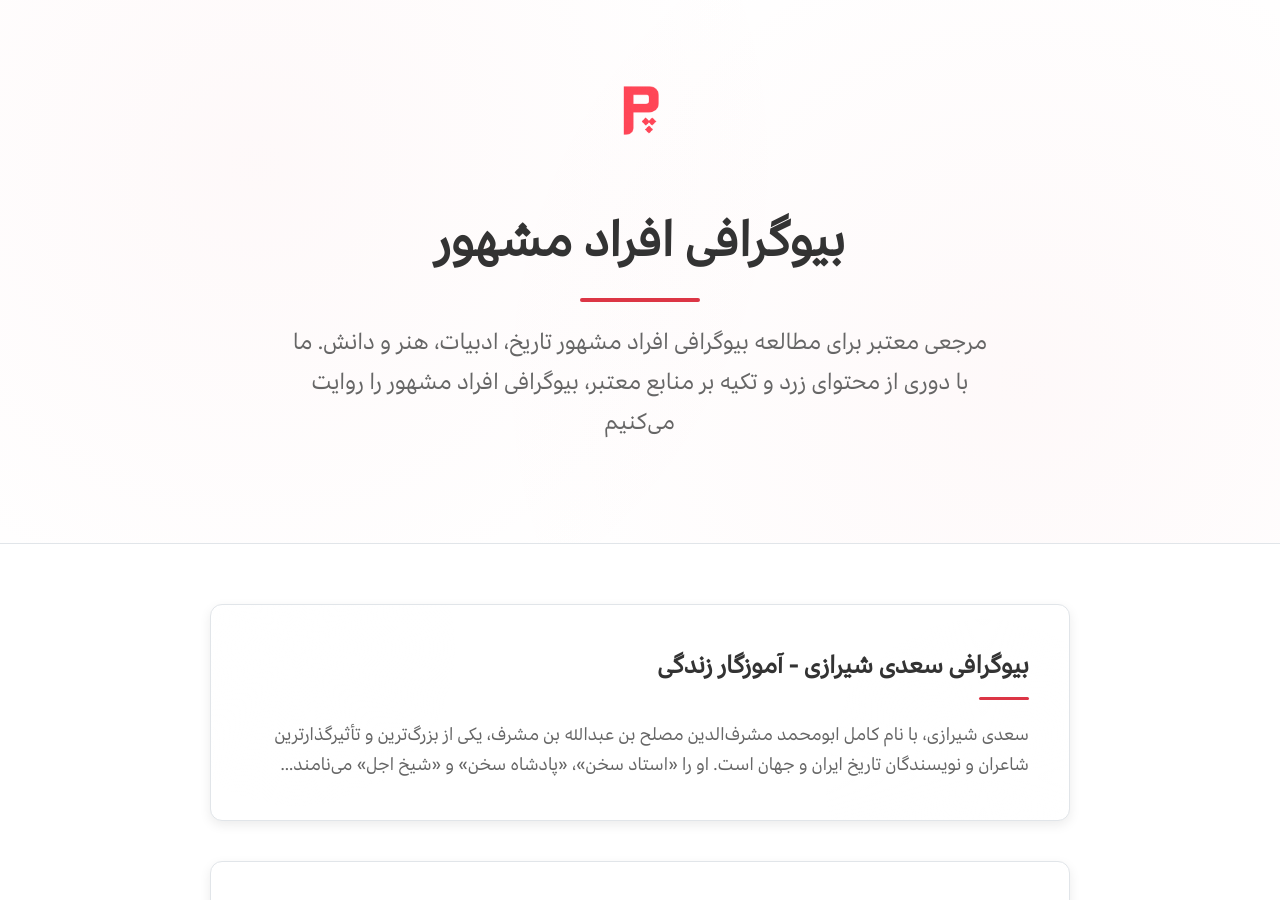
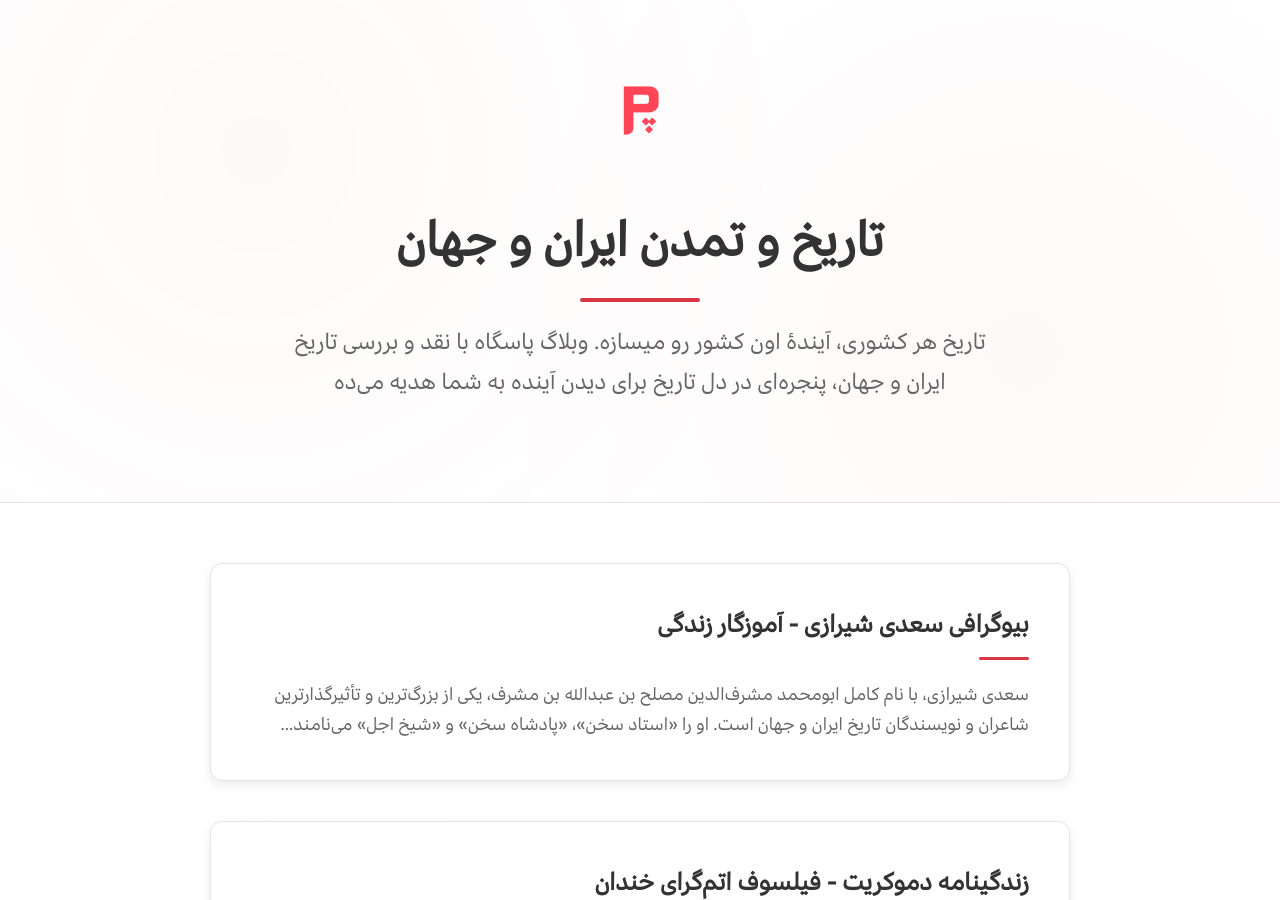
Before and after one commit to darkblog/darkblog.github.io, a Jekyll site: the page built from index.html, in a window 1280 px wide and 900 px high. Built offline with Jekyll 4.4.1, drawn with Linux system fonts in a browser that asks for light colours.

Commit message:
Update index.html

```diff
--- a/index.html
+++ b/index.html
@@ -7,8 +7,8 @@ layout: null
 <head>
     <meta charset="utf-8">
     <meta name="viewport" content="width=device-width, initial-scale=1">
-    <title>وبلاگ پاسگاه؛ بیوگرافی افراد مشهور</title>
-    <meta name="description" content="مرجعی معتبر برای مطالعه بیوگرافی افراد مشهور تاریخ، ادبیات، هنر و دانش. ما با دوری از محتوای زرد و تکیه بر منابع معتبر، بیوگرافی افراد مشهور را روایت می‌کنیم">
+    <title>وبلاگ پاسگاه؛ تاریخ و تمدن ایران و جهان</title>
+    <meta name="description" content="تاریخ هر کشوری، آیندهٔ اون کشور رو میسازه. وبلاگ پاسگاه با نقد و بررسی تاریخ ایران و جهان، پنجره‌ای در دل تاریخ برای دیدن آینده به شما هدیه می‌ده">
     <link rel="canonical" href="https://www.pasgah.org/">
     <link href="https://www.pasgah.org/blog.xml" rel="alternate" type="application/atom+xml">
     <meta http-equiv="last-modified" content="{{ site.time | date_to_xmlschema }}">
@@ -417,9 +417,9 @@ layout: null
                 <img src="https://www.pasgah.org/blog.webp" loading="lazy" alt="وبلاگ پاسگاه">
             </a>
 
-            <h1 class="page-title">بیوگرافی افراد مشهور</h1>
+            <h1 class="page-title">تاریخ و تمدن ایران و جهان</h1>
             <p class="page-description">
-                مرجعی معتبر برای مطالعه بیوگرافی افراد مشهور تاریخ، ادبیات، هنر و دانش. ما با دوری از محتوای زرد و تکیه بر منابع معتبر، بیوگرافی افراد مشهور را روایت می‌کنیم
+                تاریخ هر کشوری، آیندهٔ اون کشور رو میسازه. وبلاگ پاسگاه با نقد و بررسی تاریخ ایران و جهان، پنجره‌ای در دل تاریخ برای دیدن آینده به شما هدیه می‌ده
             </p>
         </div>
     </section>
```
